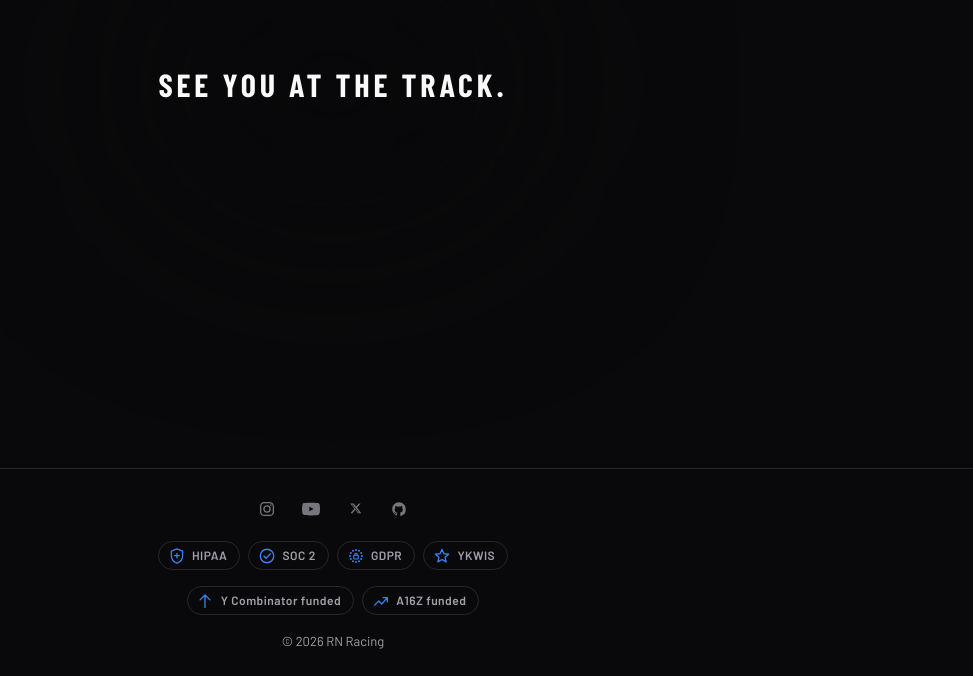
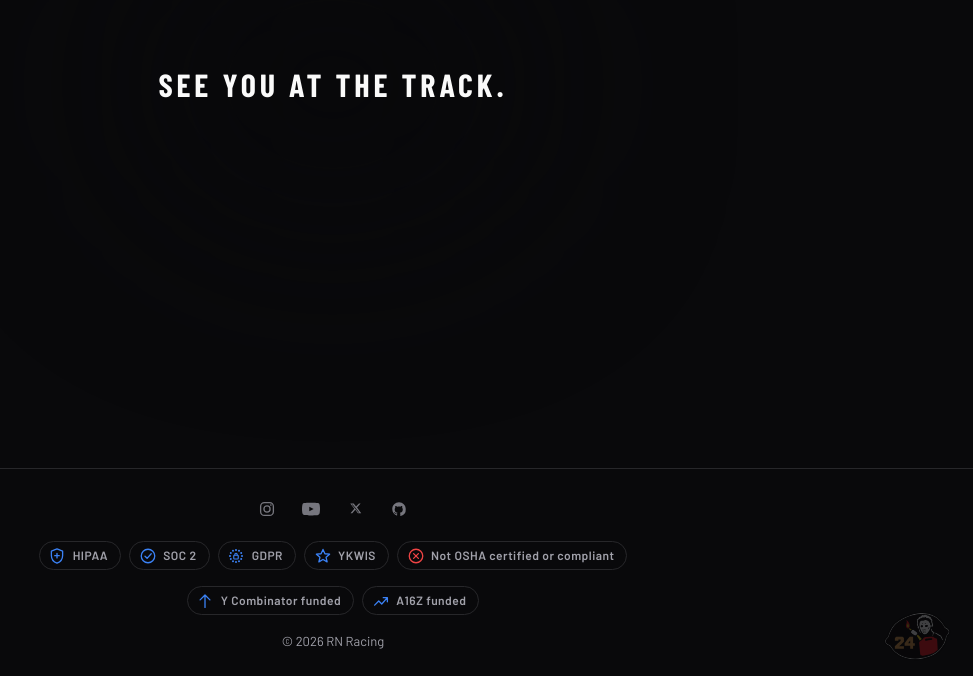
Before and after one commit to skyguy126/rnracing_org, an Astro site: page / in a window 1280 px wide. Shown: the part 7398-8074 px from the top of the page, without its empty margins (307-1280 px from the left). Built offline with nearby package versions, Linux system fonts and the light colour scheme; Astro itself is replaced by a stand-in of ours; a web font is replaced by a local one.

Commit message:
award ykwis

```diff
--- a/src/components/Footer.astro
+++ b/src/components/Footer.astro
@@ -21,6 +21,9 @@ const socialLinks = [
 
 <footer class="site-footer">
 	<div class="layout-inner site-footer__inner">
+		<span class="footer-emblem" tabindex="0" role="img" aria-label="Winners of Button Willow 2025 Halloween Meets Gasoline Prize award" data-tooltip="Winners of Button Willow 2025 Halloween Meets Gasoline Prize award">
+			<img src="/season-2/season-2-emblem-transparent.svg" alt="" aria-hidden="true" width="1231" height="975" loading="lazy" />
+		</span>
 		<ul class="footer-social" aria-label="Social links">
 			{
 				socialLinks.map((link) => (
@@ -117,6 +120,13 @@ const socialLinks = [
 				</svg>
 				YKWIS
 			</li>
+			<li class="footer-compliance__negative">
+				<svg viewBox="0 0 24 24" aria-hidden="true" focusable="false">
+					<circle cx="12" cy="12" r="9" fill="none" stroke="currentColor" stroke-width="1.75" />
+					<path d="m8.8 8.8 6.4 6.4M15.2 8.8l-6.4 6.4" fill="none" stroke="currentColor" stroke-width="1.75" stroke-linecap="round" />
+				</svg>
+				Not OSHA certified or compliant
+			</li>
 		</ul>
 		<ul class="footer-compliance footer-funding" aria-label="Funding">
 			<li>
--- a/src/pages/timeline.astro
+++ b/src/pages/timeline.astro
@@ -430,6 +430,8 @@ const page = getPage('/timeline');
 						<li>Improving radio communications and telemetry</li>
 						<li>Air freshener</li>
 					</ul>
+
+					<img class="season-emblem" src="/season-2/season-2-emblem.svg" alt="RN Racing Season 2 emblem" width="1231" height="975" loading="lazy" />
 				</section>
 
 				<!-- ──────────────────── SEASON 2 — CONTROL ARM ──────────────────── -->
--- a/src/styles/global.css
+++ b/src/styles/global.css
@@ -231,6 +231,75 @@ a:where(:not(.nav-link):not(.brand)):hover {
 	color: var(--muted);
 }
 
+.footer-emblem {
+	position: absolute;
+	right: 1.25rem;
+	bottom: 0.75rem;
+	width: 4.5rem;
+	line-height: 0;
+	cursor: help;
+	user-select: none;
+	outline: none;
+}
+
+.footer-emblem img {
+	display: block;
+	width: 100%;
+	height: auto;
+	opacity: 0.22;
+	transition: opacity 0.2s ease;
+}
+
+.footer-emblem:hover img,
+.footer-emblem:focus-visible img {
+	opacity: 0.85;
+}
+
+.footer-emblem:focus-visible {
+	outline: 2px solid var(--accent);
+	outline-offset: 4px;
+	border-radius: 0.25rem;
+}
+
+.footer-emblem::after {
+	content: attr(data-tooltip);
+	position: absolute;
+	right: 0;
+	bottom: calc(100% + 0.6rem);
+	z-index: 10;
+	width: max-content;
+	max-width: min(16rem, calc(100vw - 2.5rem));
+	padding: 0.5rem 0.75rem;
+	border: 1px solid var(--border);
+	border-radius: 0.5rem;
+	background: var(--surface);
+	box-shadow: 0 8px 24px rgba(0, 0, 0, 0.25);
+	font-size: 0.8125rem;
+	font-weight: 500;
+	line-height: 1.45;
+	text-align: left;
+	color: var(--text);
+	opacity: 0;
+	visibility: hidden;
+	transform: translateY(4px);
+	transition: opacity 0.18s ease, transform 0.18s ease, visibility 0.18s;
+	pointer-events: none;
+}
+
+.footer-emblem:hover::after,
+.footer-emblem:focus-visible::after {
+	opacity: 1;
+	visibility: visible;
+	transform: none;
+}
+
+@media (prefers-reduced-motion: reduce) {
+	.footer-emblem img,
+	.footer-emblem::after {
+		transition: none;
+	}
+}
+
 .footer-social {
 	display: flex;
 	align-items: center;
@@ -286,6 +355,14 @@ a:where(:not(.nav-link):not(.brand)):hover {
 	color: var(--muted);
 }
 
+.footer-compliance__negative {
+	border-color: color-mix(in srgb, #ef4444 50%, transparent);
+}
+
+.footer-compliance li.footer-compliance__negative svg {
+	color: #ef4444;
+}
+
 .footer-compliance li svg {
 	width: 1.125rem;
 	height: 1.125rem;
```
Also changed, not shown: src/styles/pages/timeline.css (+8 -0 lines), public/season-2/season-2-emblem-transparent.svg (added), public/season-2/season-2-emblem.svg (added).
